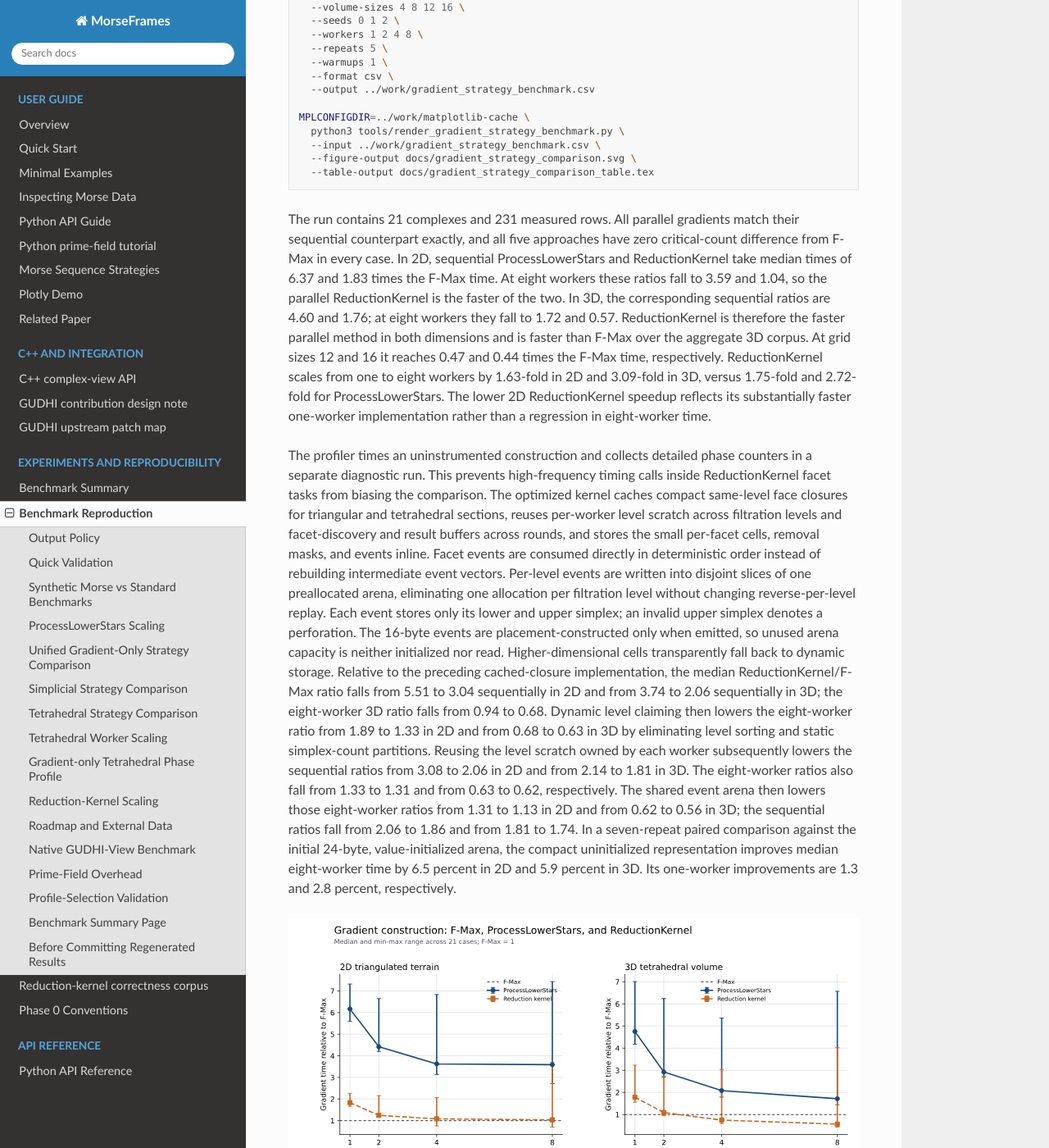
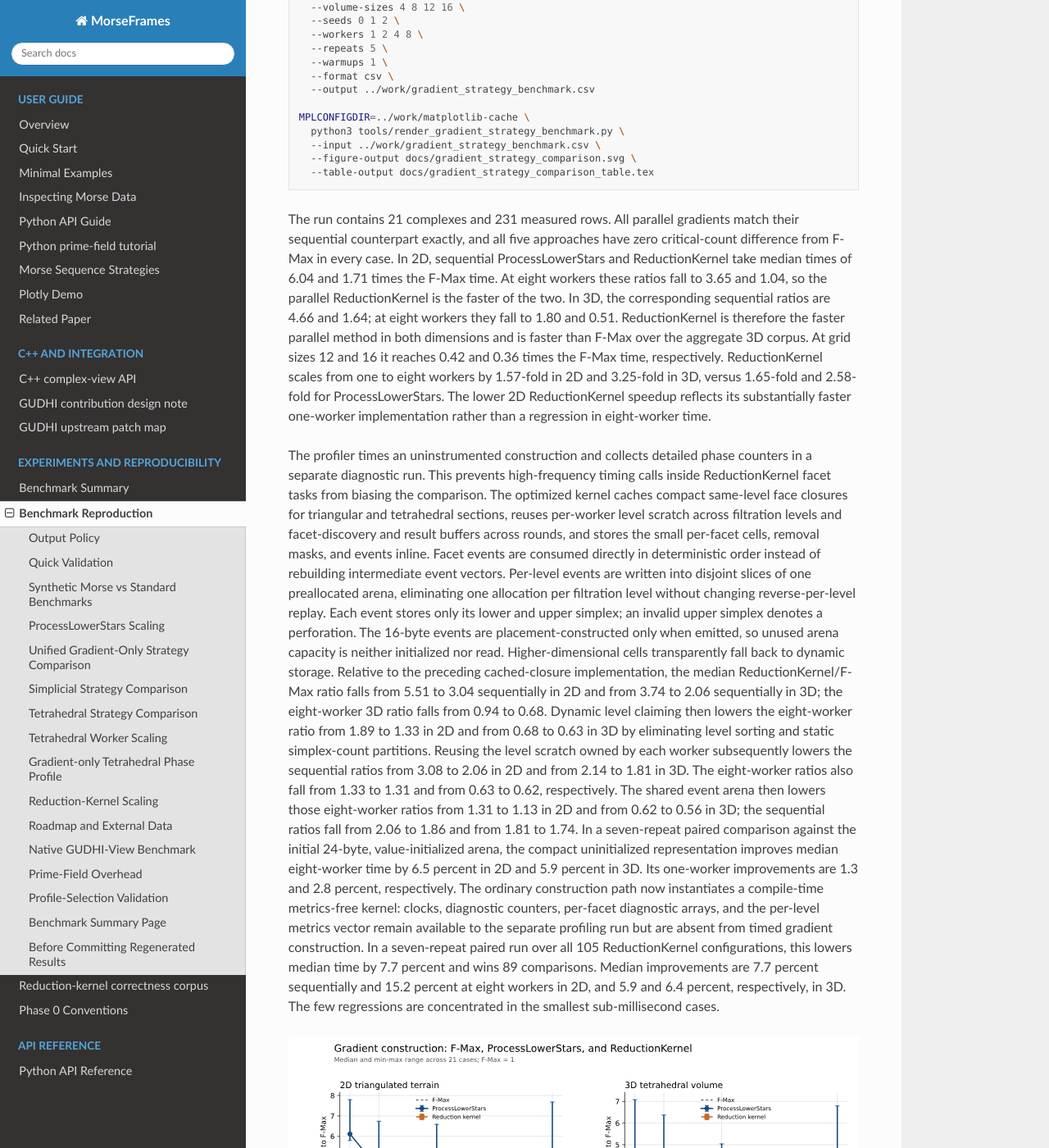
Before and after one commit to lnajman/morseframes, a Sphinx documentation site: the page built from docs/benchmark_reproduction.md, in a window 1280 px wide and 1400 px high, scrolled down 3990 px. Shown: the whole window at 82% size. Built offline with Sphinx 7.4.7 and the Read the Docs theme 3.1.0, drawn with Linux system fonts in a browser that asks for light colours; the version number is read from the project's files by our own code; some of the changed text lies outside the part shown.

Commit message:
Compile out ReductionKernel metrics

````diff
--- a/docs/benchmark_reproduction.md
+++ b/docs/benchmark_reproduction.md
@@ -196,15 +196,15 @@ MPLCONFIGDIR=../work/matplotlib-cache \
 The run contains 21 complexes and 231 measured rows. All parallel gradients
 match their sequential counterpart exactly, and all five approaches have zero
 critical-count difference from F-Max in every case. In 2D, sequential
-ProcessLowerStars and ReductionKernel take median times of 6.37 and 1.83 times
-the F-Max time. At eight workers these ratios fall to 3.59 and 1.04, so the
+ProcessLowerStars and ReductionKernel take median times of 6.04 and 1.71 times
+the F-Max time. At eight workers these ratios fall to 3.65 and 1.04, so the
 parallel ReductionKernel is the faster of the two. In 3D, the corresponding
-sequential ratios are 4.60 and 1.76; at eight workers they fall to 1.72 and
-0.57. ReductionKernel is therefore the faster parallel method in both
+sequential ratios are 4.66 and 1.64; at eight workers they fall to 1.80 and
+0.51. ReductionKernel is therefore the faster parallel method in both
 dimensions and is faster than F-Max over the aggregate 3D corpus. At grid
-sizes 12 and 16 it reaches 0.47 and 0.44 times the F-Max time, respectively.
-ReductionKernel scales from one to eight workers by 1.63-fold in 2D and
-3.09-fold in 3D, versus 1.75-fold and 2.72-fold for ProcessLowerStars. The
+sizes 12 and 16 it reaches 0.42 and 0.36 times the F-Max time, respectively.
+ReductionKernel scales from one to eight workers by 1.57-fold in 2D and
+3.25-fold in 3D, versus 1.65-fold and 2.58-fold for ProcessLowerStars. The
 lower 2D ReductionKernel speedup reflects its substantially faster one-worker
 implementation rather than a regression in eight-worker time.
 
@@ -240,6 +240,14 @@ In a seven-repeat paired comparison against the initial 24-byte,
 value-initialized arena, the compact uninitialized representation improves
 median eight-worker time by 6.5 percent in 2D and 5.9 percent in 3D. Its
 one-worker improvements are 1.3 and 2.8 percent, respectively.
+The ordinary construction path now instantiates a compile-time metrics-free
+kernel: clocks, diagnostic counters, per-facet diagnostic arrays, and the
+per-level metrics vector remain available to the separate profiling run but
+are absent from timed gradient construction. In a seven-repeat paired run over
+all 105 ReductionKernel configurations, this lowers median time by 7.7 percent
+and wins 89 comparisons. Median improvements are 7.7 percent sequentially and
+15.2 percent at eight workers in 2D, and 5.9 and 6.4 percent, respectively, in
+3D. The few regressions are concentrated in the smallest sub-millisecond cases.
 
 ![Gradient-only strategy comparison](gradient_strategy_comparison.svg)
 
@@ -378,10 +386,10 @@ MPLCONFIGDIR=../work/matplotlib-cache \
 ```
 
 Across the nine cases, eight-worker ProcessLowerStars reaches a median
-gradient-construction speedup of 2.64, versus 3.00 for the reduction kernel.
-The corresponding median construction times are 1.47 ms and 0.51 ms, so the
+gradient-construction speedup of 2.61, versus 3.09 for the reduction kernel.
+The corresponding median construction times are 1.39 ms and 0.45 ms, so the
 optimized ReductionKernel is now faster in absolute time. Median eight-worker
-efficiencies are 0.33 and 0.37, respectively.
+efficiencies are 0.33 and 0.39, respectively.
 
 ![Tetrahedral worker scaling](tetrahedral_worker_scaling.svg)
 
@@ -412,14 +420,14 @@ python3 tools/render_tetrahedral_phase_profile.py \
   --table-output docs/tetrahedral_phase_profile_table.tex
 ```
 
-Across the twelve cases, eight-worker ProcessLowerStars reaches a 2.59-fold
-gradient-construction speedup; ReductionKernel reaches 3.10-fold. Their median
-eight-worker construction times are 3.20 ms and 0.95 ms, respectively. At
-eight workers, ProcessLowerStars spends 32.5 percent in global setup, 31.9
-percent in parallel local-star processing, 3.1 percent in ordered replay, and
-5.1 percent in builder initialization. ReductionKernel spends 82.8 percent of
-its diagnostic wall time processing levels; setup and replay account for 12.4
-and 3.9 percent. The CSV now also records kernel rounds, facet kernels, facet
+Across the twelve cases, eight-worker ProcessLowerStars reaches a 2.78-fold
+gradient-construction speedup; ReductionKernel reaches 3.33-fold. Their median
+eight-worker construction times are 3.22 ms and 0.90 ms, respectively. At
+eight workers, ProcessLowerStars spends 34.4 percent in global setup, 37.0
+percent in parallel local-star processing, 2.5 percent in ordered replay, and
+4.9 percent in builder initialization. ReductionKernel spends 81.9 percent of
+its diagnostic wall time processing levels; setup and replay account for 14.0
+and 3.8 percent. The CSV now also records kernel rounds, facet kernels, facet
 discovery scans, cached-cell visits, local candidate scans, coboundary scans,
 membership tests, and inline-buffer overflows. All measured triangular and
 tetrahedral kernels report zero inline-buffer overflows. For the `n=16`
````
Also changed, not shown: docs/gradient_strategy_comparison.svg, docs/reduction_kernel_scaling.svg, docs/tetrahedral_worker_scaling.svg, 6 other files.
